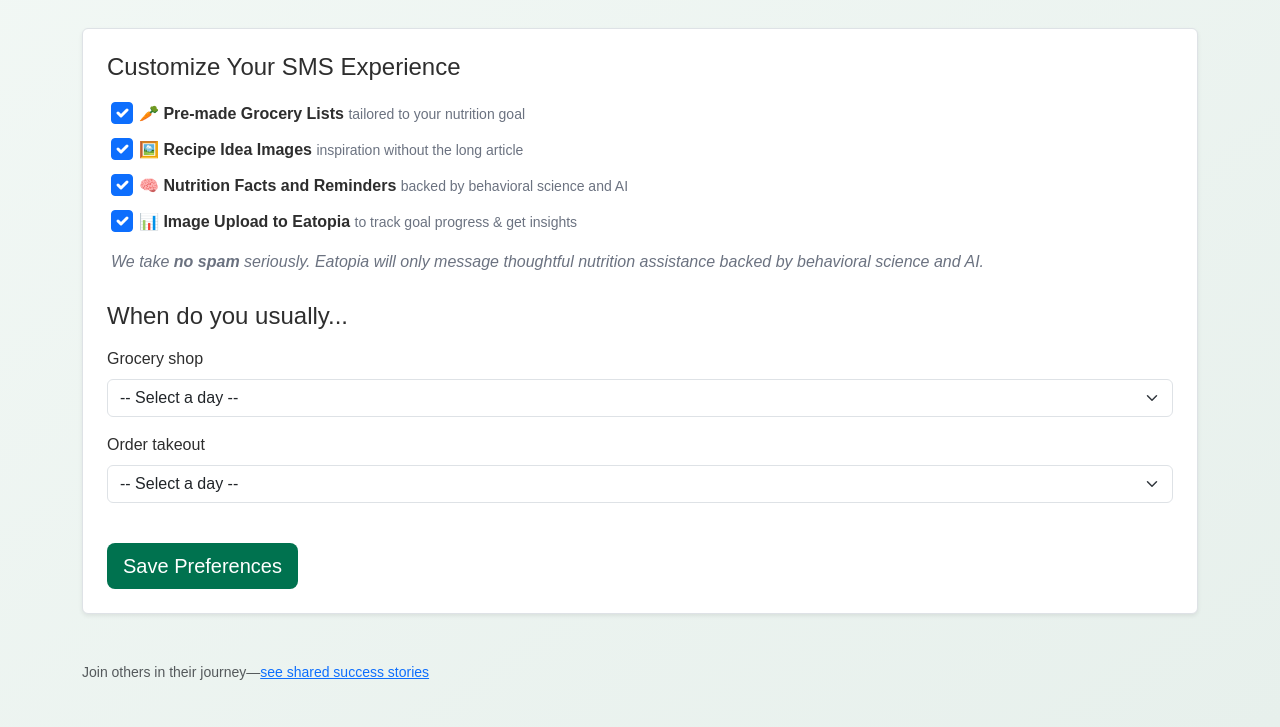
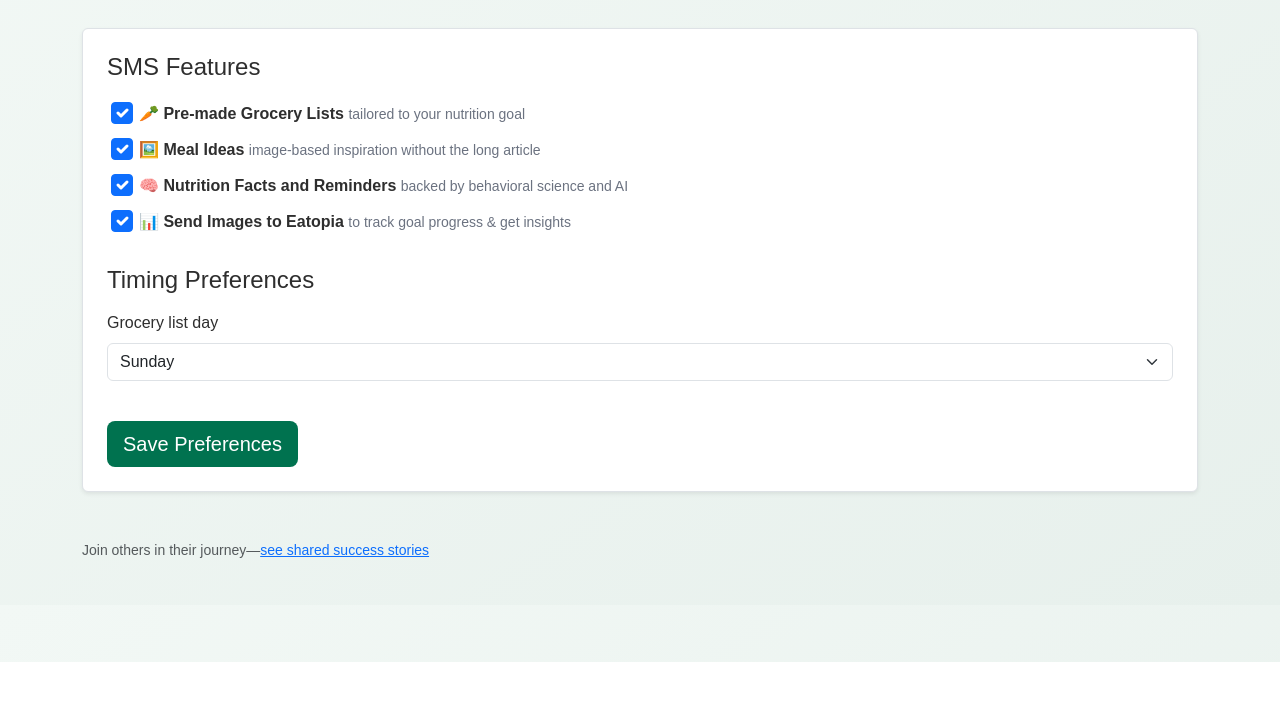
Before and after one commit to jdonohue44/Eatopia, a Flask app: page /sms-setup in a window 1280 px wide. Shown: the part 138-865 px from the top of the page. After the commit the page ends 800 px from the top, so only its background shows below. Run offline with Flask 3, Linux system fonts and the light colour scheme.

Commit message:
Remove no spam pitch - might detract more than build trust

```diff
--- a/templates/sms_setup.html
+++ b/templates/sms_setup.html
@@ -64,15 +64,15 @@
             <!-- <h2 class="mb-4">Customize Your SMS Experience</h2> -->
             <form class="p-4 border rounded bg-white shadow-sm" action="/save-sms-preferences" method="post">
                 <!-- Message Type Selection -->
-                <fieldset class="">
-                    <legend class="h4 mb-3">Customize Your SMS Experience</legend>
+                <fieldset class="mb-4">
+                    <legend class="h4 mb-3">SMS Features</legend>
                     <div class="form-check" style="margin: 4px;font-weight: 600;">
                         <input class="form-check-input" type="checkbox" name="grocery_lists" id="grocery_lists" checked>
                         <label class="form-check-label" style="margin:4px" for="grocery_lists">🥕 Pre-made Grocery Lists <span style="font-size: 0.875rem; color: #6B7280; font-weight: normal;">tailored to your nutrition goal</span></label>
                     </div>
                     <div class="form-check" style="margin: 4px;font-weight: 600;">
                         <input class="form-check-input" type="checkbox" name="recipe_ideas" id="recipe_ideas" checked>
-                        <label class="form-check-label" style="margin:4px" for="recipe_ideas">🖼️ Recipe Idea Images <span style="font-size: 0.875rem; color: #6B7280; font-weight: normal;">inspiration without the long article</span></label>
+                        <label class="form-check-label" style="margin:4px" for="recipe_ideas">🖼️ Meal Ideas <span style="font-size: 0.875rem; color: #6B7280; font-weight: normal;">image-based inspiration without the long article</span></label>
                     </div>
                     <div class="form-check" style="margin: 4px;font-weight: 600;">
                         <input class="form-check-input" type="checkbox" name="facts_and_reminders" id="facts_and_reminders" checked>
@@ -80,35 +80,22 @@
                     </div>
                     <div class="form-check" style="margin: 4px;font-weight: 600;">
                         <input class="form-check-input" type="checkbox" name="image_upload" id="image_upload" checked>
-                        <label class="form-check-label" style="margin:4px" for="image_upload">📊 Image Upload to Eatopia <span style="font-size: 0.875rem; color: #6B7280; font-weight: normal;">to track goal progress & get insights</span></label>
+                        <label class="form-check-label" style="margin:4px" for="image_upload">📊 Send Images to Eatopia <span style="font-size: 0.875rem; color: #6B7280; font-weight: normal;">to track goal progress & get insights</span></label>
                     </div>
                 </fieldset>
 
                 <!-- Disclaimer -->
-                <div class="mb-4 border-t pt-2 text-sm text-gray-700" style="font-style: italic; color: #6B7280; padding: 4px;">
+                <!-- <div class="mb-4 border-t pt-2 text-sm text-gray-700" style="font-style: italic; color: #6B7280; padding: 4px;">
                   We take <strong>no spam</strong> seriously. Eatopia will only message thoughtful nutrition assistance backed by behavioral science and AI.
                 </div>
-
+         -->
                 <!-- Timing Preferences -->
                 <fieldset class="mb-4">
-                    <legend class="h4 mb-3">When do you usually...</legend>
+                    <legend class="h4 mb-3">Timing Preferences</legend>
                     <div class="mb-3">
-                        <label for="grocery_day" class="form-label">Grocery shop</label>
+                        <label for="grocery_day" class="form-label">Grocery list day</label>
                         <select class="form-select" name="grocery_day" id="grocery_day">
-                            <option value="">-- Select a day --</option>
-                            <option>Monday</option>
-                            <option>Tuesday</option>
-                            <option>Wednesday</option>
-                            <option>Thursday</option>
-                            <option>Friday</option>
-                            <option>Saturday</option>
-                            <option>Sunday</option>
-                        </select>
-                    </div>
-                    <div class="mb-3">
-                        <label for="takeout_day" class="form-label">Order takeout</label>
-                        <select class="form-select" name="takeout_day" id="takeout_day">
-                            <option value="">-- Select a day --</option>
+                            <option value="Sunday">Sunday</option>
                             <option>Monday</option>
                             <option>Tuesday</option>
                             <option>Wednesday</option>
```
Also changed, not shown: templates/index.html (+4 -5 lines), templates/meal_tracking.html (+6 -8 lines).
